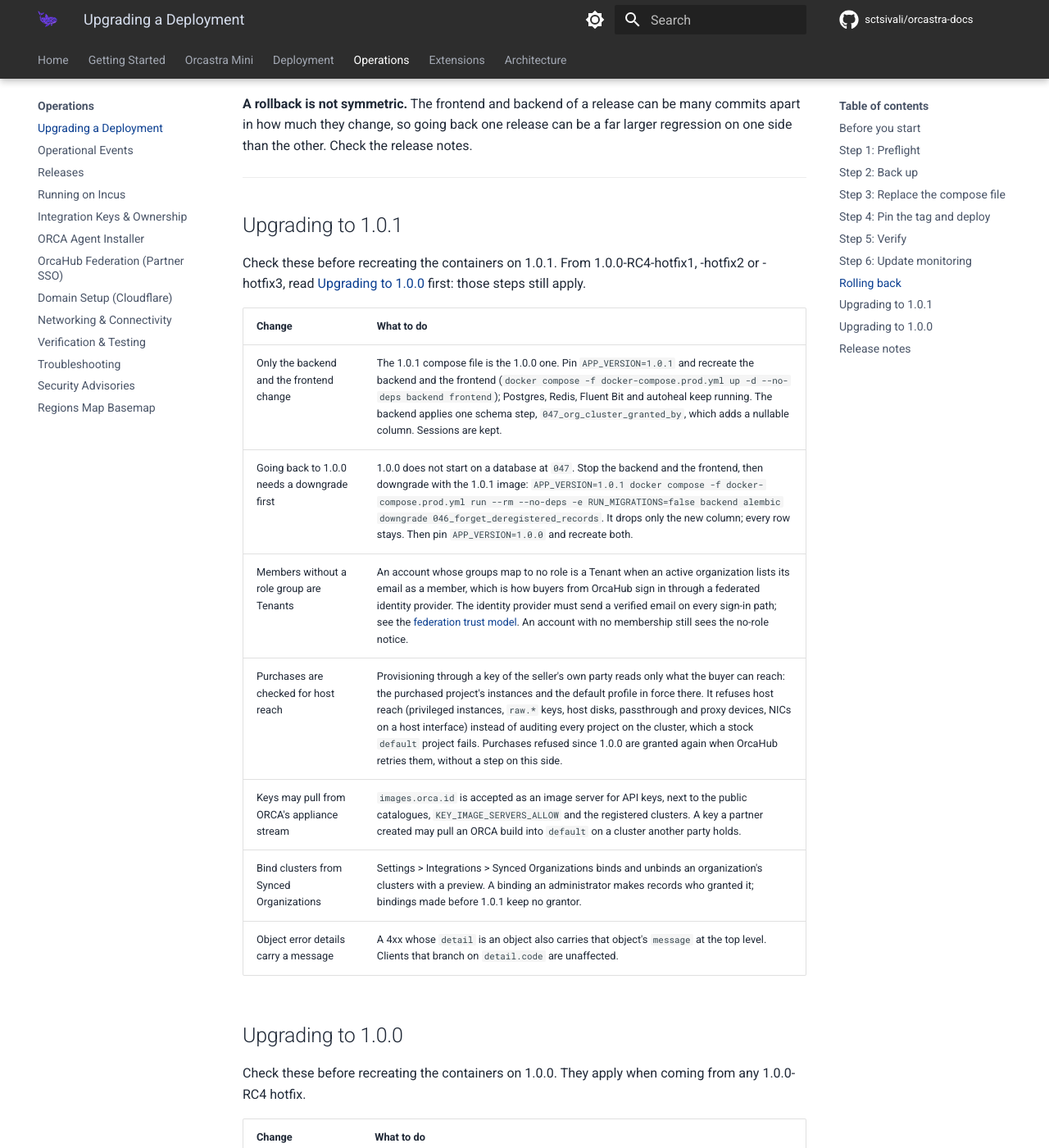
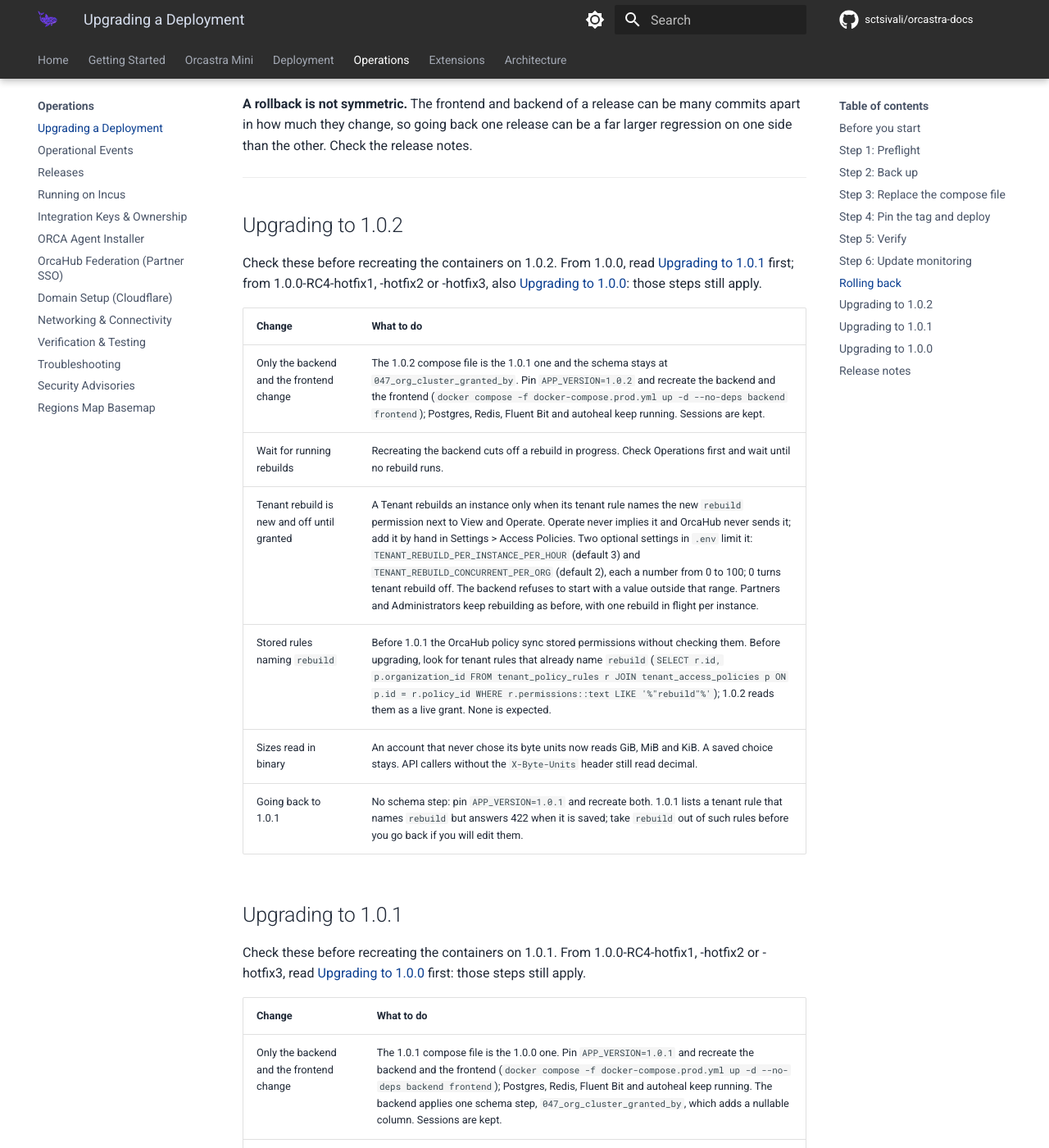
Before and after one commit to sctsivali/orcastra-docs, an MkDocs documentation site: the page built from docs/operations/upgrading.md, in a window 1280 px wide and 1400 px high, scrolled down 6117 px. Shown: the whole window at 82% size. Built offline with MkDocs 1.6.1 and Material for MkDocs 9.7.7, drawn with Linux system fonts in a browser that asks for light colours; comment, search, counter and statistics services are not loaded; the version menu is left out.

Commit message:
docs: release 1.0.2
Releases lists 1.0.2 as latest with the digests Docker Hub serves
(built from 418cf1c); 1.0.1 becomes supported. The manifest that
running dashboards read carries the same, not marked as a security
release. Upgrading gets the 1.0.2 checklist: backend and frontend
only, wait for running rebuilds, the new tenant rebuild permission and
its two limits, stored rules naming rebuild, binary sizes, and going
back to 1.0.1.

```diff
--- a/docs/operations/upgrading.md
+++ b/docs/operations/upgrading.md
@@ -233,6 +233,21 @@ one side than the other. Check the release notes.
 
 ---
 
+## Upgrading to 1.0.2
+
+Check these before recreating the containers on 1.0.2. From 1.0.0, read [Upgrading to 1.0.1](#upgrading-to-101)
+first; from 1.0.0-RC4-hotfix1, -hotfix2 or -hotfix3, also [Upgrading to 1.0.0](#upgrading-to-100): those steps
+still apply.
+
+| Change | What to do |
+|---|---|
+| Only the backend and the frontend change | The 1.0.2 compose file is the 1.0.1 one and the schema stays at `047_org_cluster_granted_by`. Pin `APP_VERSION=1.0.2` and recreate the backend and the frontend (`docker compose -f docker-compose.prod.yml up -d --no-deps backend frontend`); Postgres, Redis, Fluent Bit and autoheal keep running. Sessions are kept. |
+| Wait for running rebuilds | Recreating the backend cuts off a rebuild in progress. Check Operations first and wait until no rebuild runs. |
+| Tenant rebuild is new and off until granted | A Tenant rebuilds an instance only when its tenant rule names the new `rebuild` permission next to View and Operate. Operate never implies it and OrcaHub never sends it; add it by hand in Settings > Access Policies. Two optional settings in `.env` limit it: `TENANT_REBUILD_PER_INSTANCE_PER_HOUR` (default 3) and `TENANT_REBUILD_CONCURRENT_PER_ORG` (default 2), each a number from 0 to 100; 0 turns tenant rebuild off. The backend refuses to start with a value outside that range. Partners and Administrators keep rebuilding as before, with one rebuild in flight per instance. |
+| Stored rules naming `rebuild` | Before 1.0.1 the OrcaHub policy sync stored permissions without checking them. Before upgrading, look for tenant rules that already name `rebuild` (`SELECT r.id, p.organization_id FROM tenant_policy_rules r JOIN tenant_access_policies p ON p.id = r.policy_id WHERE r.permissions::text LIKE '%"rebuild"%'`); 1.0.2 reads them as a live grant. None is expected. |
+| Sizes read in binary | An account that never chose its byte units now reads GiB, MiB and KiB. A saved choice stays. API callers without the `X-Byte-Units` header still read decimal. |
+| Going back to 1.0.1 | No schema step: pin `APP_VERSION=1.0.1` and recreate both. 1.0.1 lists a tenant rule that names `rebuild` but answers 422 when it is saved; take `rebuild` out of such rules before you go back if you will edit them. |
+
 ## Upgrading to 1.0.1
 
 Check these before recreating the containers on 1.0.1. From 1.0.0-RC4-hotfix1, -hotfix2 or
```
Also changed, not shown: docs/operations/releases.md (+10 -1 lines), docs/releases/manifest.json.
